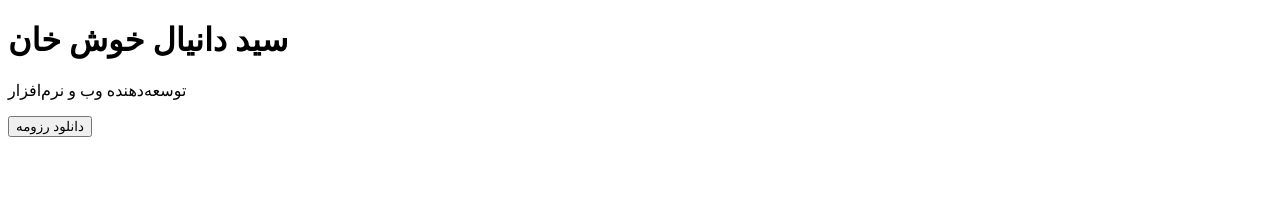
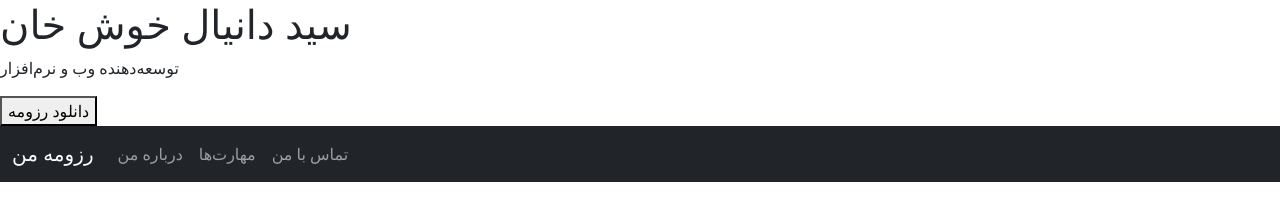
Before and after one commit to DanialKK/resume, a plain HTML site: page index.html in a window 1280 px wide. Drawn offline with nearby package versions, Linux system fonts and the light colour scheme.

Commit message:
added bootstrap

```diff
--- a/index.html
+++ b/index.html
@@ -5,6 +5,11 @@
     <meta name="viewport" content="width=device-width, initial-scale=1.0">
     <title>رزومه سید دانیال</title>
     <link href="styles.css" rel="stylesheet">
+    <!-- CSS Bootstrap -->
+    <link href="https://cdn.jsdelivr.net/npm/bootstrap@5.3.0/dist/css/bootstrap.min.css" rel="stylesheet">
+
+    <!-- JS Bootstrap -->
+    <script src="https://cdn.jsdelivr.net/npm/bootstrap@5.3.0/dist/js/bootstrap.bundle.min.js"></script>
 </head>
 <body>
     <header>
@@ -12,6 +17,27 @@
         <p>توسعه‌دهنده وب و نرم‌افزار</p>
     </header>
     <button onclick="downloadPDF()">دانلود رزومه</button>
+    <nav class="navbar navbar-expand-lg navbar-dark bg-dark">
+        <div class="container-fluid">
+          <a class="navbar-brand" href="#">رزومه من</a>
+          <button class="navbar-toggler" type="button" data-bs-toggle="collapse" data-bs-target="#navbarNav">
+            <span class="navbar-toggler-icon"></span>
+          </button>
+          <div class="collapse navbar-collapse" id="navbarNav">
+            <ul class="navbar-nav">
+              <li class="nav-item">
+                <a class="nav-link" href="#about">درباره من</a>
+              </li>
+              <li class="nav-item">
+                <a class="nav-link" href="#skills">مهارت‌ها</a>
+              </li>
+              <li class="nav-item">
+                <a class="nav-link" href="#contact">تماس با من</a>
+              </li>
+            </ul>
+          </div>
+        </div>
+      </nav>
     <script src="script.js"></script>
 </body>
 </html>
--- a/script.js
+++ b/script.js
@@ -0,0 +1,3 @@
+function downloadPDF() {
+    window.print();
+}
--- a/styles.css
+++ b/styles.css
@@ -0,0 +1,4 @@
+body {
+    font-family: sans-serif;
+    text-align: center;
+}
```
